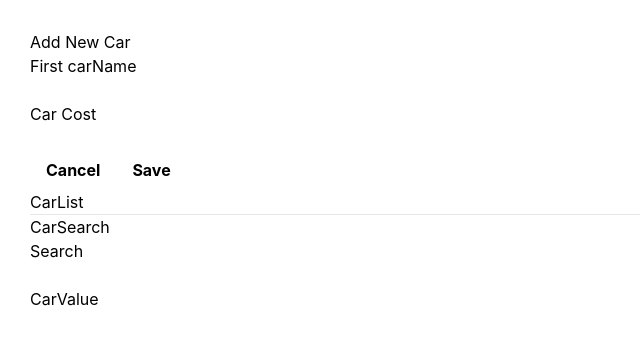
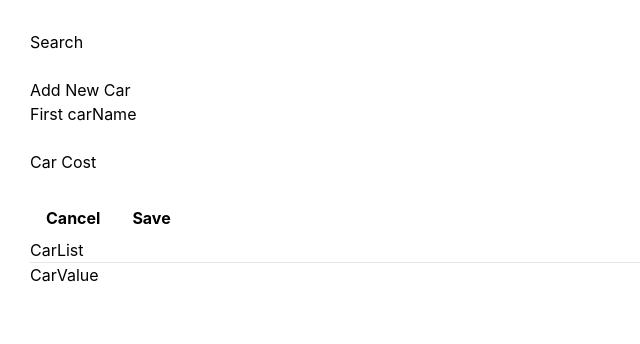
Before and after one commit to ShehabAbbas95/Practicing-Redux, a Next.js app: page / in a window 1280 px wide. Shown: the top 344 px of the page, without its empty margins (0-640 px from the left). Built offline with nearby package versions, Linux system fonts and the light colour scheme.

Commit message:
implement the search functioality

```diff
--- a/components/CarList.tsx
+++ b/components/CarList.tsx
@@ -5,7 +5,9 @@ import GridList from "./ui/GridList";
 
 const CarList: FC = () => {
   const carsData = useSelector((state: { cars: CarInitialStateProps }) => {
-    return state.cars.data;
+    return state.cars.data.filter((car) =>
+      car.carName.toLowerCase().includes(state.cars.searchTerm.toLowerCase())
+    );
   });
   const dispatch = useDispatch();
   const handleCarDelete = (car) => {
--- a/components/CarSearch.tsx
+++ b/components/CarSearch.tsx
@@ -15,7 +15,7 @@ const CarSearch: FC = () => {
   };
   return (
     <div>
-      <h1>CarSearch</h1>
+      {/* <h1>CarSearch</h1> */}
 
       <div className="sm:col-span-3">
         <label
--- a/pages/_app.tsx
+++ b/pages/_app.tsx
@@ -10,9 +10,9 @@ import { store } from "../store";
 const App = () => {
   return (
     <Provider store={store}>
+      <CarSearch />
       <CarForm />
       <CarList />
-      <CarSearch />
       <CarValue />
     </Provider>
   );
```
